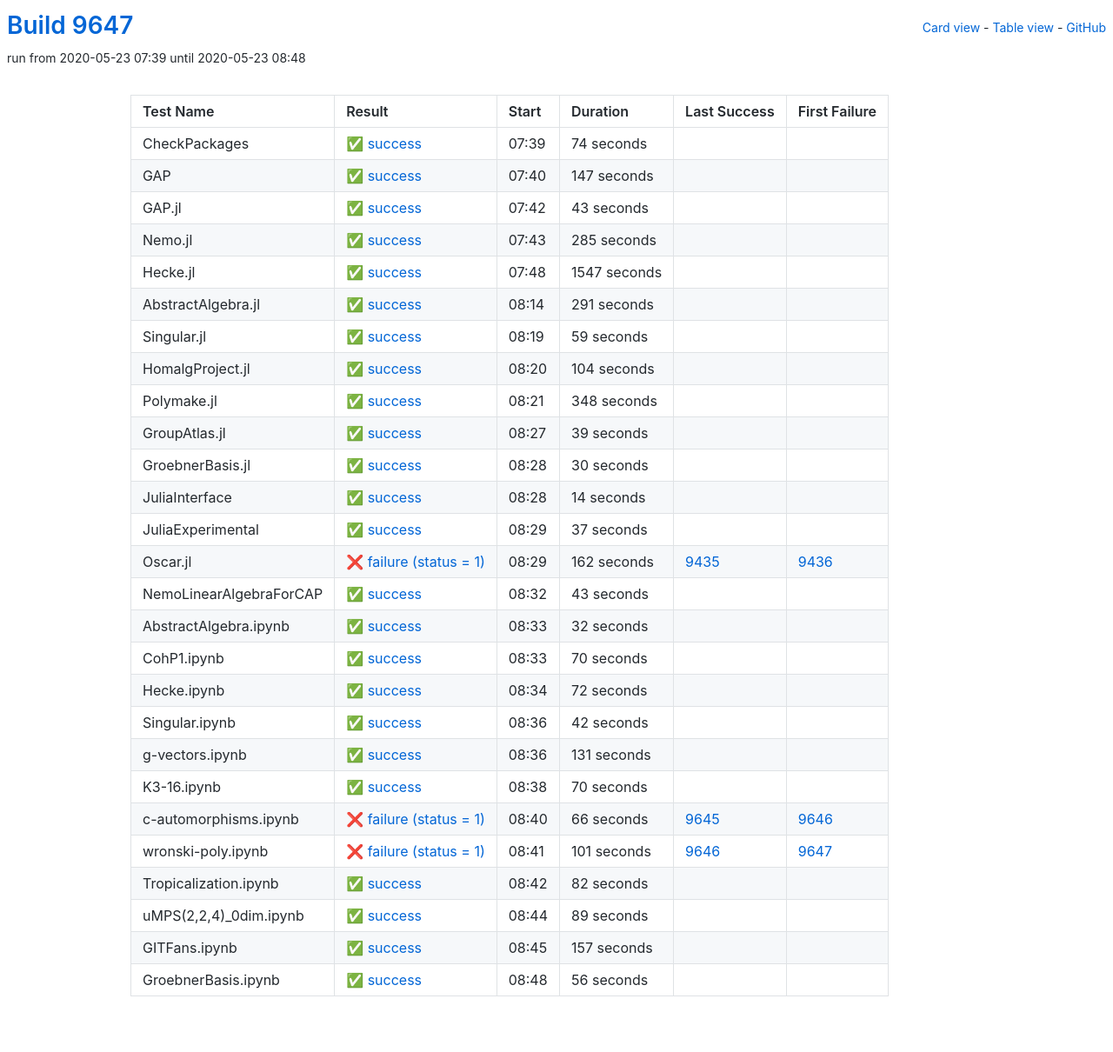
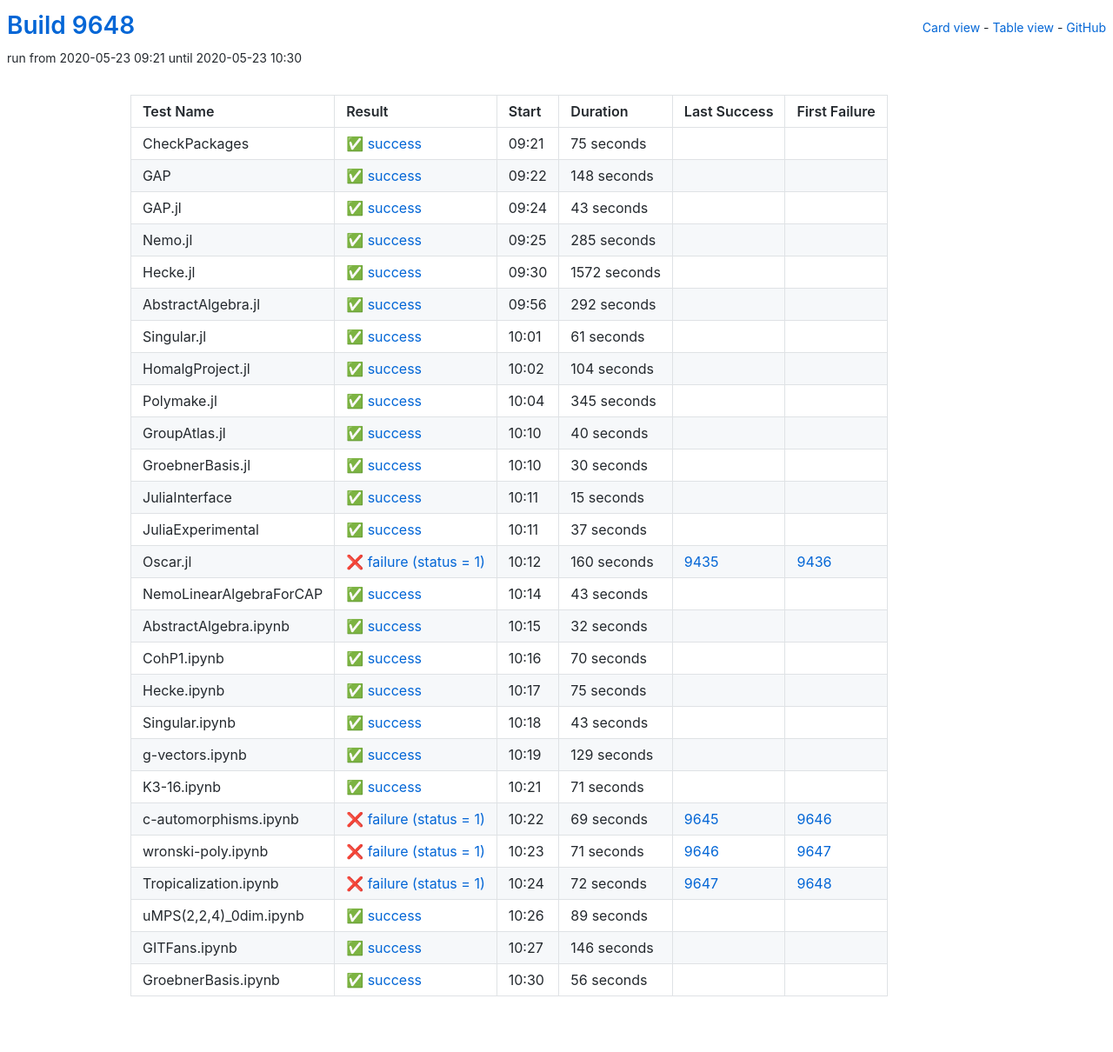
Before and after one commit to oscar-system/oscar-ci-status, a Jekyll site: the page built from table.html, in a window 1280 px wide. Shown: the whole page at 87% size. Built offline with Jekyll 4.4.1, drawn with Linux system fonts in a browser that asks for light colours.

Commit message:
Build 9648

```diff
--- a/_data/ci.yml
+++ b/_data/ci.yml
@@ -1,29 +1,29 @@
-build: 9647
-build_url: https://oscarci.mathematik.uni-kl.de/job/oscar/9647/
+build: 9648
+build_url: https://oscarci.mathematik.uni-kl.de/job/oscar/9648/
 job: oscar
 tests:
-- duration: 74
+- duration: 75
   exitcode: 0
   first_failure: false
   first_failure_url: null
   id: checkpackages
   last_success: false
   last_success_url: null
-  log: https://oscarci.mathematik.uni-kl.de/job/oscar/9647/artifact/logs/build-9647/CheckPackages.log
+  log: https://oscarci.mathematik.uni-kl.de/job/oscar/9648/artifact/logs/build-9648/CheckPackages.log
   name: CheckPackages
-  start: 2020-05-23 07:39
+  start: 2020-05-23 09:21
   status: success
   success: true
-- duration: 147
+- duration: 148
   exitcode: 0
   first_failure: false
   first_failure_url: null
   id: gap
   last_success: false
   last_success_url: null
-  log: https://oscarci.mathematik.uni-kl.de/job/oscar/9647/artifact/logs/build-9647/GAP.log
+  log: https://oscarci.mathematik.uni-kl.de/job/oscar/9648/artifact/logs/build-9648/GAP.log
   name: GAP
-  start: 2020-05-23 07:40
+  start: 2020-05-23 09:22
   status: success
   success: true
 - duration: 43
@@ -33,9 +33,9 @@
   id: gap-jl
   last_success: false
   last_success_url: null
-  log: https://oscarci.mathematik.uni-kl.de/job/oscar/9647/artifact/logs/build-9647/GAP.jl.log
+  log: https://oscarci.mathematik.uni-kl.de/job/oscar/9648/artifact/logs/build-9648/GAP.jl.log
   name: GAP.jl
-  start: 2020-05-23 07:42
+  start: 2020-05-23 09:24
   status: success
   success: true
 - duration: 285
@@ -45,45 +45,45 @@
   id: nemo-jl
   last_success: false
   last_success_url: null
-  log: https://oscarci.mathematik.uni-kl.de/job/oscar/9647/artifact/logs/build-9647/Nemo.jl.log
+  log: https://oscarci.mathematik.uni-kl.de/job/oscar/9648/artifact/logs/build-9648/Nemo.jl.log
   name: Nemo.jl
-  start: 2020-05-23 07:43
+  start: 2020-05-23 09:25
   status: success
   success: true
-- duration: 1547
+- duration: 1572
   exitcode: 0
   first_failure: false
   first_failure_url: null
   id: hecke-jl
   last_success: false
   last_success_url: null
-  log: https://oscarci.mathematik.uni-kl.de/job/oscar/9647/artifact/logs/build-9647/Hecke.jl.log
+  log: https://oscarci.mathematik.uni-kl.de/job/oscar/9648/artifact/logs/build-9648/Hecke.jl.log
   name: Hecke.jl
-  start: 2020-05-23 07:48
+  start: 2020-05-23 09:30
   status: success
   success: true
-- duration: 291
+- duration: 292
   exitcode: 0
   first_failure: false
   first_failure_url: null
   id: abstractalgebra-jl
   last_success: false
   last_success_url: null
-  log: https://oscarci.mathematik.uni-kl.de/job/oscar/9647/artifact/logs/build-9647/AbstractAlgebra.jl.log
+  log: https://oscarci.mathematik.uni-kl.de/job/oscar/9648/artifact/logs/build-9648/AbstractAlgebra.jl.log
   name: AbstractAlgebra.jl
-  start: 2020-05-23 08:14
+  start: 2020-05-23 09:56
   status: success
   success: true
-- duration: 59
+- duration: 61
   exitcode: 0
   first_failure: false
   first_failure_url: null
   id: singular-jl
   last_success: false
   last_success_url: null
-  log: https://oscarci.mathematik.uni-kl.de/job/oscar/9647/artifact/logs/build-9647/Singular.jl.log
+  log: https://oscarci.mathematik.uni-kl.de/job/oscar/9648/artifact/logs/build-9648/Singular.jl.log
   name: Singular.jl
-  start: 2020-05-23 08:19
+  start: 2020-05-23 10:01
   status: success
   success: true
 - duration: 104
@@ -93,33 +93,33 @@
   id: homalgproject-jl
   last_success: false
   last_success_url: null
-  log: https://oscarci.mathematik.uni-kl.de/job/oscar/9647/artifact/logs/build-9647/HomalgProject.jl.log
+  log: https://oscarci.mathematik.uni-kl.de/job/oscar/9648/artifact/logs/build-9648/HomalgProject.jl.log
   name: HomalgProject.jl
-  start: 2020-05-23 08:20
+  start: 2020-05-23 10:02
   status: success
   success: true
-- duration: 348
+- duration: 345
   exitcode: 0
   first_failure: false
   first_failure_url: null
   id: polymake-jl
   last_success: false
   last_success_url: null
-  log: https://oscarci.mathematik.uni-kl.de/job/oscar/9647/artifact/logs/build-9647/Polymake.jl.log
+  log: https://oscarci.mathematik.uni-kl.de/job/oscar/9648/artifact/logs/build-9648/Polymake.jl.log
   name: Polymake.jl
-  start: 2020-05-23 08:21
+  start: 2020-05-23 10:04
   status: success
   success: true
-- duration: 39
+- duration: 40
   exitcode: 0
   first_failure: false
   first_failure_url: null
   id: groupatlas-jl
   last_success: false
   last_success_url: null
-  log: https://oscarci.mathematik.uni-kl.de/job/oscar/9647/artifact/logs/build-9647/GroupAtlas.jl.log
+  log: https://oscarci.mathematik.uni-kl.de/job/oscar/9648/artifact/logs/build-9648/GroupAtlas.jl.log
   name: GroupAtlas.jl
-  start: 2020-05-23 08:27
+  start: 2020-05-23 10:10
   status: success
   success: true
 - duration: 30
@@ -129,21 +129,21 @@
   id: groebnerbasis-jl
   last_success: false
   last_success_url: null
-  log: https://oscarci.mathematik.uni-kl.de/job/oscar/9647/artifact/logs/build-9647/GroebnerBasis.jl.log
+  log: https://oscarci.mathematik.uni-kl.de/job/oscar/9648/artifact/logs/build-9648/GroebnerBasis.jl.log
   name: GroebnerBasis.jl
-  start: 2020-05-23 08:28
+  start: 2020-05-23 10:10
   status: success
   success: true
-- duration: 14
+- duration: 15
   exitcode: 0
   first_failure: false
   first_failure_url: null
   id: juliainterface
   last_success: false
   last_success_url: null
-  log: https://oscarci.mathematik.uni-kl.de/job/oscar/9647/artifact/logs/build-9647/JuliaInterface.log
+  log: https://oscarci.mathematik.uni-kl.de/job/oscar/9648/artifact/logs/build-9648/JuliaInterface.log
   name: JuliaInterface
-  start: 2020-05-23 08:28
+  start: 2020-05-23 10:11
   status: success
   success: true
 - duration: 37
@@ -153,21 +153,21 @@
   id: juliaexperimental
   last_success: false
   last_success_url: null
-  log: https://oscarci.mathematik.uni-kl.de/job/oscar/9647/artifact/logs/build-9647/JuliaExperimental.log
+  log: https://oscarci.mathematik.uni-kl.de/job/oscar/9648/artifact/logs/build-9648/JuliaExperimental.log
   name: JuliaExperimental
-  start: 2020-05-23 08:29
+  start: 2020-05-23 10:11
   status: success
   success: true
-- duration: 162
+- duration: 160
   exitcode: 1
   first_failure: 9436
   first_failure_url: https://oscarci.mathematik.uni-kl.de/job/oscar/9436/
   id: oscar-jl
   last_success: 9435
   last_success_url: https://oscarci.mathematik.uni-kl.de/job/oscar/9435/
-  log: https://oscarci.mathematik.uni-kl.de/job/oscar/9647/artifact/logs/build-9647/Oscar.jl.log
+  log: https://oscarci.mathematik.uni-kl.de/job/oscar/9648/artifact/logs/build-9648/Oscar.jl.log
   name: Oscar.jl
-  start: 2020-05-23 08:29
+  start: 2020-05-23 10:12
   status: failure
   success: false
 - duration: 43
@@ -177,9 +177,9 @@
   id: nemolinearalgebraforcap
   last_success: false
   last_success_url: null
-  log: https://oscarci.mathematik.uni-kl.de/job/oscar/9647/artifact/logs/build-9647/NemoLinearAlgebraForCAP.log
+  log: https://oscarci.mathematik.uni-kl.de/job/oscar/9648/artifact/logs/build-9648/NemoLinearAlgebraForCAP.log
   name: NemoLinearAlgebraForCAP
-  start: 2020-05-23 08:32
+  start: 2020-05-23 10:14
   status: success
   success: true
 - duration: 32
@@ -189,9 +189,9 @@
   id: abstractalgebra-ipynb
   last_success: false
   last_success_url: null
-  log: https://oscarci.mathematik.uni-kl.de/job/oscar/9647/artifact/logs/build-9647/AbstractAlgebra.ipynb.log
+  log: https://oscarci.mathematik.uni-kl.de/job/oscar/9648/artifact/logs/build-9648/AbstractAlgebra.ipynb.log
   name: AbstractAlgebra.ipynb
-  start: 2020-05-23 08:33
+  start: 2020-05-23 10:15
   status: success
   success: true
 - duration: 70
@@ -201,95 +201,95 @@
   id: cohp1-ipynb
   last_success: false
   last_success_url: null
-  log: https://oscarci.mathematik.uni-kl.de/job/oscar/9647/artifact/logs/build-9647/CohP1.ipynb.log
+  log: https://oscarci.mathematik.uni-kl.de/job/oscar/9648/artifact/logs/build-9648/CohP1.ipynb.log
   name: CohP1.ipynb
-  start: 2020-05-23 08:33
+  start: 2020-05-23 10:16
   status: success
   success: true
-- duration: 72
+- duration: 75
   exitcode: 0
   first_failure: false
   first_failure_url: null
   id: hecke-ipynb
   last_success: false
   last_success_url: null
-  log: https://oscarci.mathematik.uni-kl.de/job/oscar/9647/artifact/logs/build-9647/Hecke.ipynb.log
+  log: https://oscarci.mathematik.uni-kl.de/job/oscar/9648/artifact/logs/build-9648/Hecke.ipynb.log
   name: Hecke.ipynb
-  start: 2020-05-23 08:34
+  start: 2020-05-23 10:17
   status: success
   success: true
-- duration: 42
+- duration: 43
   exitcode: 0
   first_failure: false
   first_failure_url: null
   id: singular-ipynb
   last_success: false
   last_success_url: null
-  log: https://oscarci.mathematik.uni-kl.de/job/oscar/9647/artifact/logs/build-9647/Singular.ipynb.log
+  log: https://oscarci.mathematik.uni-kl.de/job/oscar/9648/artifact/logs/build-9648/Singular.ipynb.log
   name: Singular.ipynb
-  start: 2020-05-23 08:36
+  start: 2020-05-23 10:18
   status: success
   success: true
-- duration: 131
+- duration: 129
   exitcode: 0
   first_failure: false
   first_failure_url: null
   id: g-vectors-ipynb
   last_success: false
   last_success_url: null
-  log: https://oscarci.mathematik.uni-kl.de/job/oscar/9647/artifact/logs/build-9647/g-vectors.ipynb.log
+  log: https://oscarci.mathematik.uni-kl.de/job/oscar/9648/artifact/logs/build-9648/g-vectors.ipynb.log
   name: g-vectors.ipynb
-  start: 2020-05-23 08:36
+  start: 2020-05-23 10:19
   status: success
   success: true
-- duration: 70
+- duration: 71
   exitcode: 0
   first_failure: false
   first_failure_url: null
   id: k3-16-ipynb
   last_success: false
   last_success_url: null
-  log: https://oscarci.mathematik.uni-kl.de/job/oscar/9647/artifact/logs/build-9647/K3-16.ipynb.log
+  log: https://oscarci.mathematik.uni-kl.de/job/oscar/9648/artifact/logs/build-9648/K3-16.ipynb.log
   name: K3-16.ipynb
-  start: 2020-05-23 08:38
+  start: 2020-05-23 10:21
   status: success
   success: true
-- duration: 66
+- duration: 69
   exitcode: 1
   first_failure: 9646
   first_failure_url: https://oscarci.mathematik.uni-kl.de/job/oscar/9646/
   id: c-automorphisms-ipynb
   last_success: 9645
   last_success_url: https://oscarci.mathematik.uni-kl.de/job/oscar/9645/
-  log: https://oscarci.mathematik.uni-kl.de/job/oscar/9647/artifact/logs/build-9647/c-automorphisms.ipynb.log
+  log: https://oscarci.mathematik.uni-kl.de/job/oscar/9648/artifact/logs/build-9648/c-automorphisms.ipynb.log
   name: c-automorphisms.ipynb
-  start: 2020-05-23 08:40
+  start: 2020-05-23 10:22
   status: failure
   success: false
-- duration: 101
+- duration: 71
   exitcode: 1
   first_failure: 9647
   first_failure_url: https://oscarci.mathematik.uni-kl.de/job/oscar/9647/
   id: wronski-poly-ipynb
   last_success: 9646
   last_success_url: https://oscarci.mathematik.uni-kl.de/job/oscar/9646/
-  log: https://oscarci.mathematik.uni-kl.de/job/oscar/9647/artifact/logs/build-9647/wronski-poly.ipynb.log
+  log: https://oscarci.mathematik.uni-kl.de/job/oscar/9648/artifact/logs/build-9648/wronski-poly.ipynb.log
   name: wronski-poly.ipynb
-  start: 2020-05-23 08:41
+  start: 2020-05-23 10:23
   status: failure
   success: false
-- duration: 82
-  exitcode: 0
-  first_failure: false
-  first_failure_url: null
+- duration: 72
+  exitcode: 1
+  first_failure: 9648
+  first_failure_url: https://oscarci.mathematik.uni-kl.de/job/oscar/9648/
   id: tropicalization-ipynb
-  last_success: false
-  last_success_url: null
-  log: https://oscarci.mathematik.uni-kl.de/job/oscar/9647/artifact/logs/build-9647/Tropicalization.ipynb.log
+  last_success: 9647
+  last_success_url: https://oscarci.mathematik.uni-kl.de/job/oscar/9647/
+  log: https://oscarci.mathematik.uni-kl.de/job/oscar/9648/artifact/logs/build-9648/Tropicalization.ipynb.log
   name: Tropicalization.ipynb
-  start: 2020-05-23 08:42
-  status: success
-  success: true
+  start: 2020-05-23 10:24
+  status: failure
+  success: false
 - duration: 89
   exitcode: 0
   first_failure: false
@@ -297,21 +297,21 @@
   id: umps-2-2-4-0dim-ipynb
   last_success: false
   last_success_url: null
-  log: https://oscarci.mathematik.uni-kl.de/job/oscar/9647/artifact/logs/build-9647/uMPS-2-2-4-_0dim.ipynb.log
+  log: https://oscarci.mathematik.uni-kl.de/job/oscar/9648/artifact/logs/build-9648/uMPS-2-2-4-_0dim.ipynb.log
   name: uMPS(2,2,4)_0dim.ipynb
-  start: 2020-05-23 08:44
+  start: 2020-05-23 10:26
   status: success
   success: true
-- duration: 157
+- duration: 146
   exitcode: 0
   first_failure: false
   first_failure_url: null
   id: gitfans-ipynb
   last_success: false
   last_success_url: null
-  log: https://oscarci.mathematik.uni-kl.de/job/oscar/9647/artifact/logs/build-9647/GITFans.ipynb.log
+  log: https://oscarci.mathematik.uni-kl.de/job/oscar/9648/artifact/logs/build-9648/GITFans.ipynb.log
   name: GITFans.ipynb
-  start: 2020-05-23 08:45
+  start: 2020-05-23 10:27
   status: success
   success: true
 - duration: 56
@@ -321,8 +321,8 @@
   id: groebnerbasis-ipynb
   last_success: false
   last_success_url: null
-  log: https://oscarci.mathematik.uni-kl.de/job/oscar/9647/artifact/logs/build-9647/GroebnerBasis.ipynb.log
+  log: https://oscarci.mathematik.uni-kl.de/job/oscar/9648/artifact/logs/build-9648/GroebnerBasis.ipynb.log
   name: GroebnerBasis.ipynb
-  start: 2020-05-23 08:48
+  start: 2020-05-23 10:30
   status: success
   success: true
```
Also changed, not shown: README.md.
